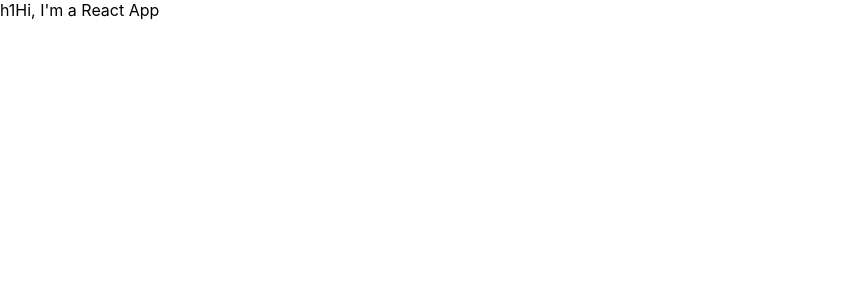
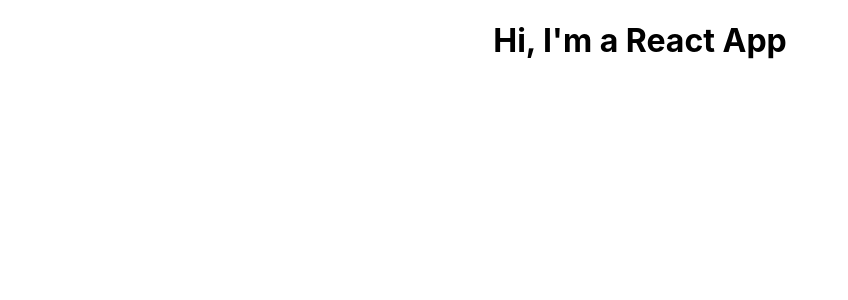
Before and after one commit to RolandHewage/React-Complete-Guide-Refresh, a React (Create React App) app: page / in a window 1280 px wide. Shown: the top 300 px of the page, without its empty margins (0-848 px from the left). Built offline with nearby package versions, Linux system fonts and the light colour scheme.

Commit message:
Understanding JSX

```diff
--- a/src/App.js
+++ b/src/App.js
@@ -17,7 +17,7 @@
     //     <h1>Hi, I'm a React App</h1>
     //   </div>
     // );
-    return React.createElement('div', null, 'h1', 'Hi, I\'m a React App');
+    return React.createElement('div', {className: 'App'}, React.createElement('h1', null, 'Hi, I\'m a React App'));
   }
 }
 
```
